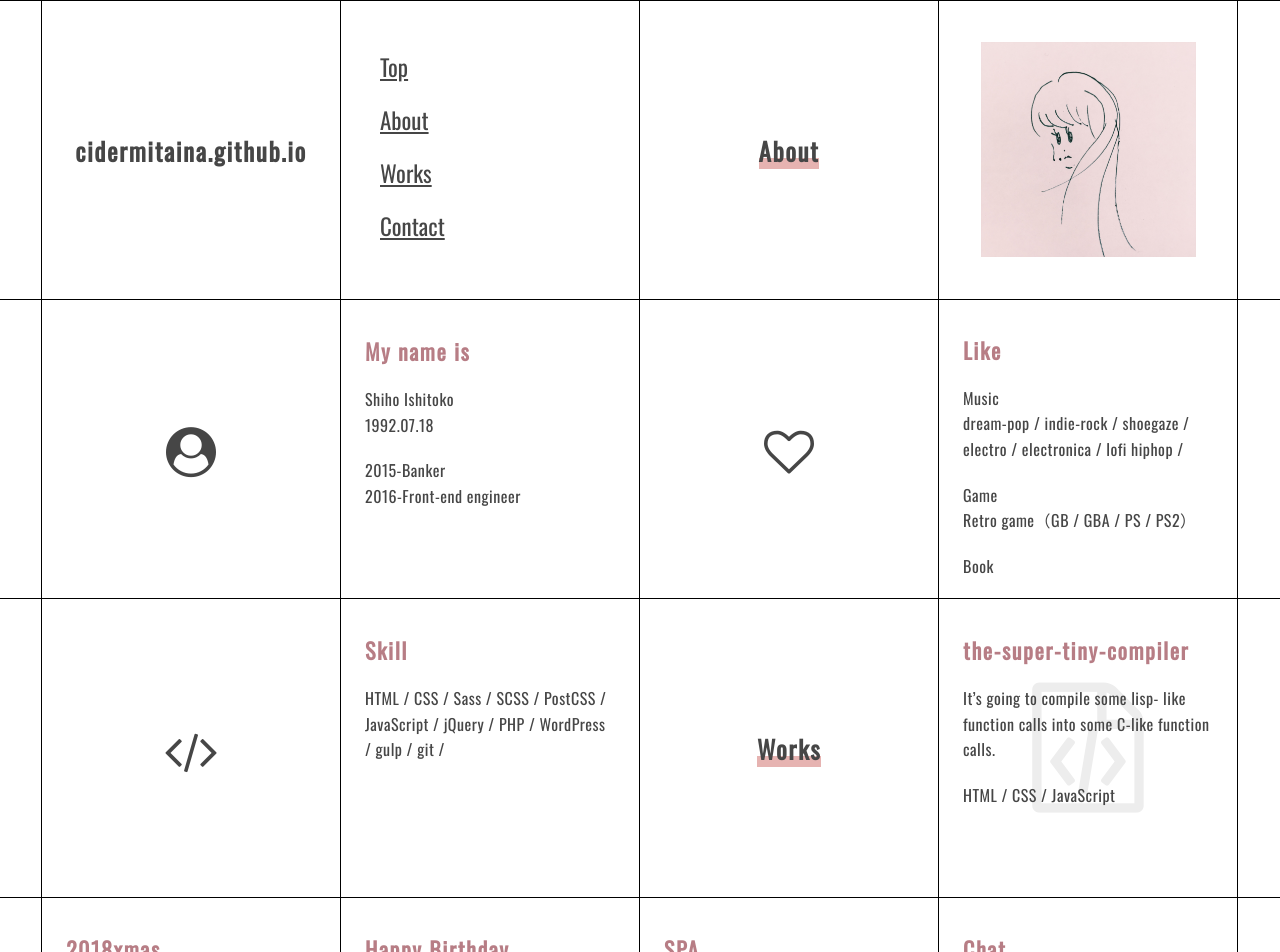
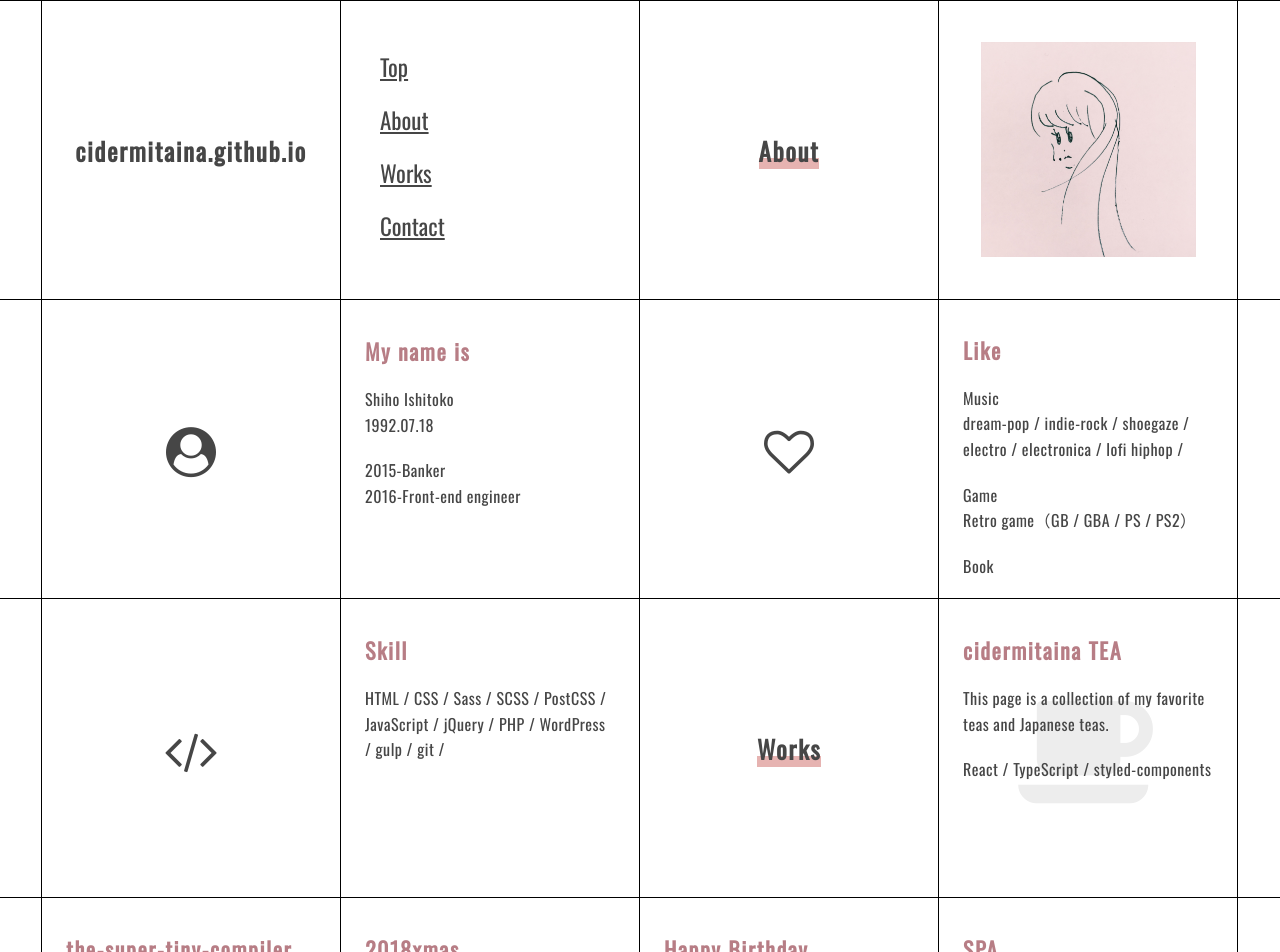
Before and after one commit to cidermitaina/cidermitaina.github.io, a React (Create React App) app: page / in a window 1280 px wide. Shown: the top 952 px of the page. Built offline with nearby package versions, Linux system fonts and the light colour scheme.

Commit message:
feat: Add tea page

```diff
--- a/src/components/EmptyBox/index.tsx
+++ b/src/components/EmptyBox/index.tsx
@@ -1,12 +1,11 @@
-import React, { FC } from 'react';
+import React, { FC } from "react";
 
 const Footer: FC = () => {
   return (
     <>
       <div className="box"></div>
-      <div className="box"></div>
     </>
   );
-}
+};
 
 export default Footer;
--- a/src/components/Section/index.scss
+++ b/src/components/Section/index.scss
@@ -1,4 +1,4 @@
-@import '../../styles/mixin.scss';
+@import "../../styles/mixin.scss";
 
 .contents {
   display: flex;
@@ -36,7 +36,7 @@
     z-index: 0;
 
     &::before {
-      content: '';
+      content: "";
       display: block;
       padding-top: 100%;
       width: 100%;
@@ -46,7 +46,7 @@
 }
 
 .box__top-title {
-  font-family: 'Oswald', sans-serif;
+  font-family: "Oswald", sans-serif;
   font-size: 25px;
   letter-spacing: 1.6px;
 
@@ -161,7 +161,7 @@
     z-index: 2;
   }
 
-/* stylelint-disable */
+  /* stylelint-disable */
   &::after {
     color: #ededed;
     font-family: FontAwesome;
@@ -183,7 +183,7 @@
 
 .box__link--file-code {
   &::after {
-    content: '\f1c9';
+    content: "\f1c9";
     font-size: 130px;
 
     @include sp {
@@ -207,7 +207,7 @@
 
 .box__link--xmas {
   &::after {
-    content: '\f1bb';
+    content: "\f1bb";
     font-size: 150px;
 
     @include sp {
@@ -231,7 +231,7 @@
 
 .box__link--cake {
   &::after {
-    content: '\f1fd';
+    content: "\f1fd";
     font-size: 130px;
 
     @include sp {
@@ -255,7 +255,7 @@
 
 .box__link--file {
   &::after {
-    content: '\f0db';
+    content: "\f0db";
     font-size: 130px;
 
     @include sp {
@@ -279,7 +279,7 @@
 
 .box__link--balloon {
   &::after {
-    content: '\f0e5';
+    content: "\f0e5";
     font-size: 130px;
 
     @include sp {
@@ -301,9 +301,33 @@
   }
 }
 
+.box__link--mug-hot {
+  &::after {
+    content: "\f0f4";
+    font-size: 130px;
+
+    @include sp {
+      font-size: 12vw;
+      padding-bottom: 3%;
+    }
+  }
+
+  &:hover {
+    &::after {
+      color: rgb(245, 239, 224);
+      font-size: 160px;
+
+      @include sp {
+        font-size: 18vw;
+        padding-bottom: 3%;
+      }
+    }
+  }
+}
+
 .box__link--twitter {
   &::after {
-    content: '\f099';
+    content: "\f099";
     font-size: 70px;
 
     @include sp {
@@ -325,7 +349,7 @@
 
 .box__link--instagram {
   &::after {
-    content: '\f16d';
+    content: "\f16d";
     font-size: 60px;
 
     @include sp {
@@ -347,7 +371,7 @@
 
 .box__link--github {
   &::after {
-    content: '\f09b';
+    content: "\f09b";
     font-size: 70px;
 
     @include sp {
@@ -369,7 +393,7 @@
 
 .box__link--blog {
   &::after {
-    content: '\f09e';
+    content: "\f09e";
     font-size: 60px;
 
     @include sp {
--- a/src/components/Works/index.tsx
+++ b/src/components/Works/index.tsx
@@ -1,53 +1,64 @@
-import React, { FC } from 'react';
-import Title from '../../components/Title';
-import Work, { WorkItems } from './Work';
+import React, { FC } from "react";
+import Title from "../../components/Title";
+import Work, { WorkItems } from "./Work";
 
 const Works: FC = () => {
-
   const workItems: WorkItems[] = [
     {
-      title: 'the-super-tiny-compiler',
-      link: 'https://cidermitaina.github.io/the-super-tiny-compiler/',
-      icon: 'file-code',
-      description: ' It’s going to compile some lisp- like function calls into some C-like function calls.',
-      skils: 'HTML / CSS / JavaScript'
+      title: "cidermitaina TEA",
+      link: "https://cidermitaina.github.io/tea",
+      icon: "mug-hot",
+      description:
+        "This page is a collection of my favorite teas and Japanese teas.",
+      skils: "React / TypeScript / styled-components"
     },
     {
-      title: '2018xmas',
-      link: 'https://cidermitaina.github.io/xmas2018/',
-      icon: 'xmas',
-      description: 'At Yoshida’s house on December 15. This html is an invitation card for xmas party',
-      skils: 'HTML / CSS / SCSS / JavaScript / Nuxt.js'
+      title: "the-super-tiny-compiler",
+      link: "https://cidermitaina.github.io/the-super-tiny-compiler/",
+      icon: "file-code",
+      description:
+        " It’s going to compile some lisp- like function calls into some C-like function calls.",
+      skils: "HTML / CSS / JavaScript"
     },
     {
-      title: 'Happy Birthday',
-      link: 'https://cidermitaina.github.io/yukari_birthday/',
-      icon: 'cake',
-      description: 'Happy Birthday, It is my birthday present from me. May 29, 2018',
-      skils: 'HTML / CSS / Sass / SCSS / JavaScript / jQuery / gulp /'
+      title: "2018xmas",
+      link: "https://cidermitaina.github.io/xmas2018/",
+      icon: "xmas",
+      description:
+        "At Yoshida’s house on December 15. This html is an invitation card for xmas party",
+      skils: "HTML / CSS / SCSS / JavaScript / Nuxt.js"
     },
     {
-      title: 'SPA',
-      link: 'https://cidermitaina.github.io/spa-page/#/',
-      icon: 'file',
-      description: 'SPApage, Fictitious SPA site using Vue.js',
-      skils: 'Vue.js / JavaScript / bulma /'
+      title: "Happy Birthday",
+      link: "https://cidermitaina.github.io/yukari_birthday/",
+      icon: "cake",
+      description:
+        "Happy Birthday, It is my birthday present from me. May 29, 2018",
+      skils: "HTML / CSS / Sass / SCSS / JavaScript / jQuery / gulp /"
     },
     {
-      title: 'Chat',
-      link: 'https://aqueous-savannah-33502.herokuapp.com/',
-      icon: 'balloon',
-      description: 'Chat, Chat application made with Node.js',
-      skils: 'Node.js / Socket.io / ejs / JavaScript / jQuery / sass /'
+      title: "SPA",
+      link: "https://cidermitaina.github.io/spa-page/#/",
+      icon: "file",
+      description: "SPApage, Fictitious SPA site using Vue.js",
+      skils: "Vue.js / JavaScript / bulma /"
     },
     {
-      title: '2017xmas',
-      link: 'https://cidermitaina.github.io/2017xmas/public/',
-      icon: 'xmas',
-      description: '2017 xmas party, At Yoshida’s house on December 23.This html is an invitation card for xmas party',
-      skils: 'HTML / PostCSS / JavaScript / jQuery / canvas / npm-scripts /'
+      title: "Chat",
+      link: "https://aqueous-savannah-33502.herokuapp.com/",
+      icon: "balloon",
+      description: "Chat, Chat application made with Node.js",
+      skils: "Node.js / Socket.io / ejs / JavaScript / jQuery / sass /"
     },
-  ]
+    {
+      title: "2017xmas",
+      link: "https://cidermitaina.github.io/2017xmas/public/",
+      icon: "xmas",
+      description:
+        "2017 xmas party, At Yoshida’s house on December 23.This html is an invitation card for xmas party",
+      skils: "HTML / PostCSS / JavaScript / jQuery / canvas / npm-scripts /"
+    }
+  ];
 
   return (
     <>
@@ -55,6 +66,6 @@ const Works: FC = () => {
       <Work workItems={workItems} />
     </>
   );
-}
+};
 
 export default Works;
```
Also changed, not shown: public/manifest.json.
